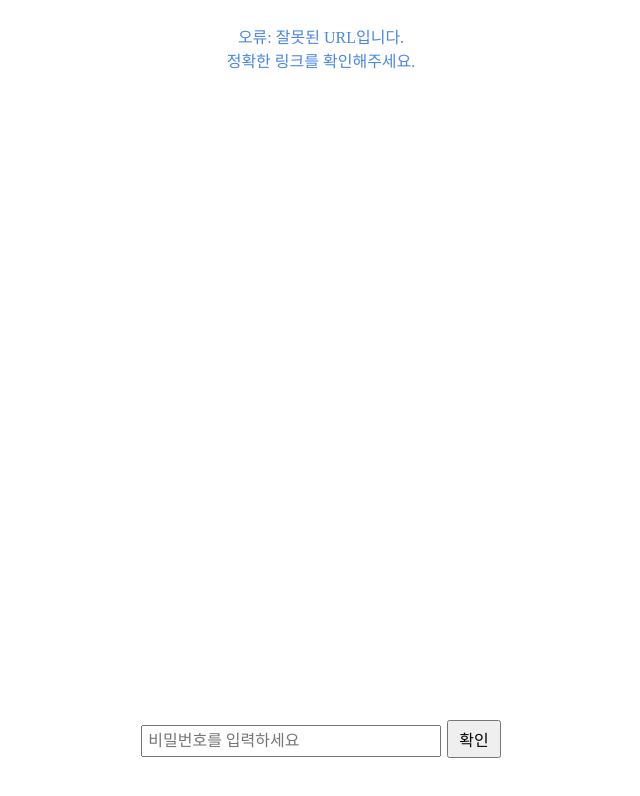
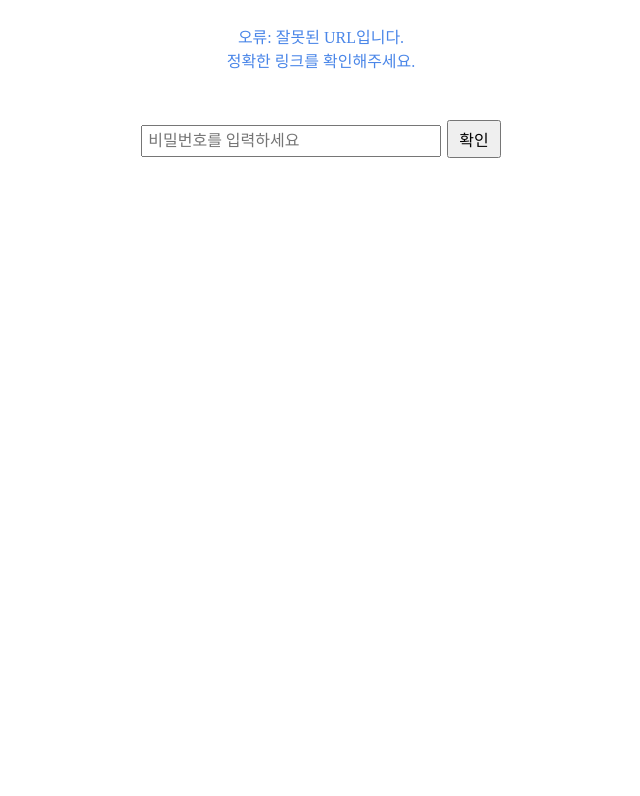
Before and after one commit to Spiderenity/Genesis-code, a plain HTML site: page index.html in a window 1280 px wide. Shown: the whole page, without its empty margins (319-959 px from the left). Drawn offline with Linux system fonts and the light colour scheme.

Commit message:
Update index.html

```diff
--- a/index.html
+++ b/index.html
@@ -13,8 +13,8 @@
             background-color: #fff;
             display: flex;
             flex-direction: column;
+            align-items: center;
             justify-content: flex-start;
-            align-items: center;
             min-height: 100vh;
             text-align: center;
             overflow-x: hidden; /* Prevent horizontal scrolling */
@@ -24,7 +24,6 @@
             width: 100%; /* Ensure the container takes up full width */
             padding: 10px;
             box-sizing: border-box;
-            flex-grow: 1;
             overflow-y: auto; /* Enable scrolling if content overflows vertically */
             scrollbar-width: none; /* Hide scrollbar in Firefox */
             -ms-overflow-style: none;  /* Hide scrollbar in IE and Edge */
@@ -59,12 +58,9 @@
             opacity: 1;
         }
         #genesisSection {
-            margin-top: 5px; /* Reduce margin to bring closer to content */
+            margin-top: 10px; /* Reduced margin to bring closer to content */
             font-size: 24px;
             font-weight: bold;
-            display: flex;
-            flex-direction: column;
-            align-items: center;
             width: 100%;
             padding: 0 10px;
             box-sizing: border-box;
```
